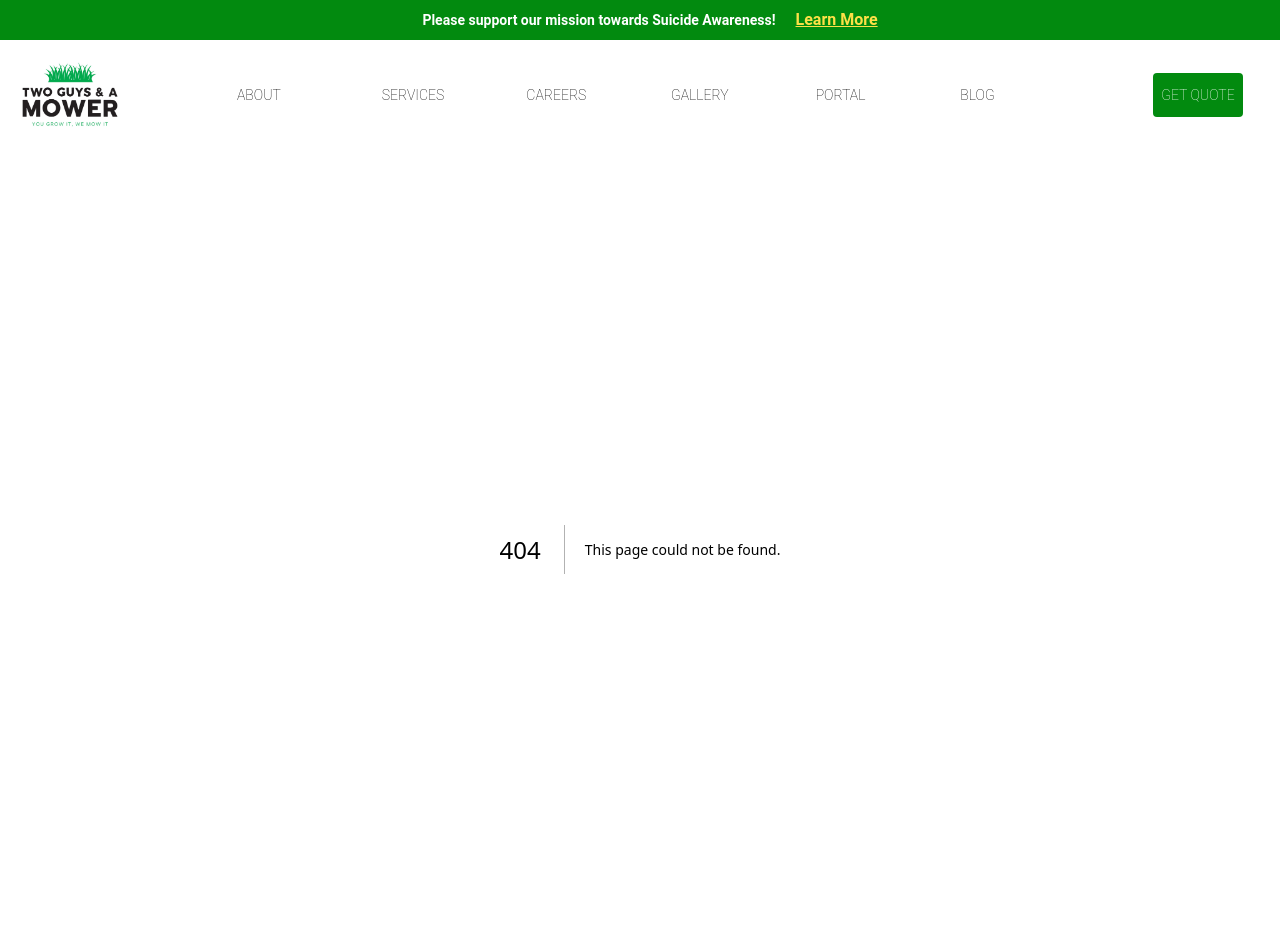
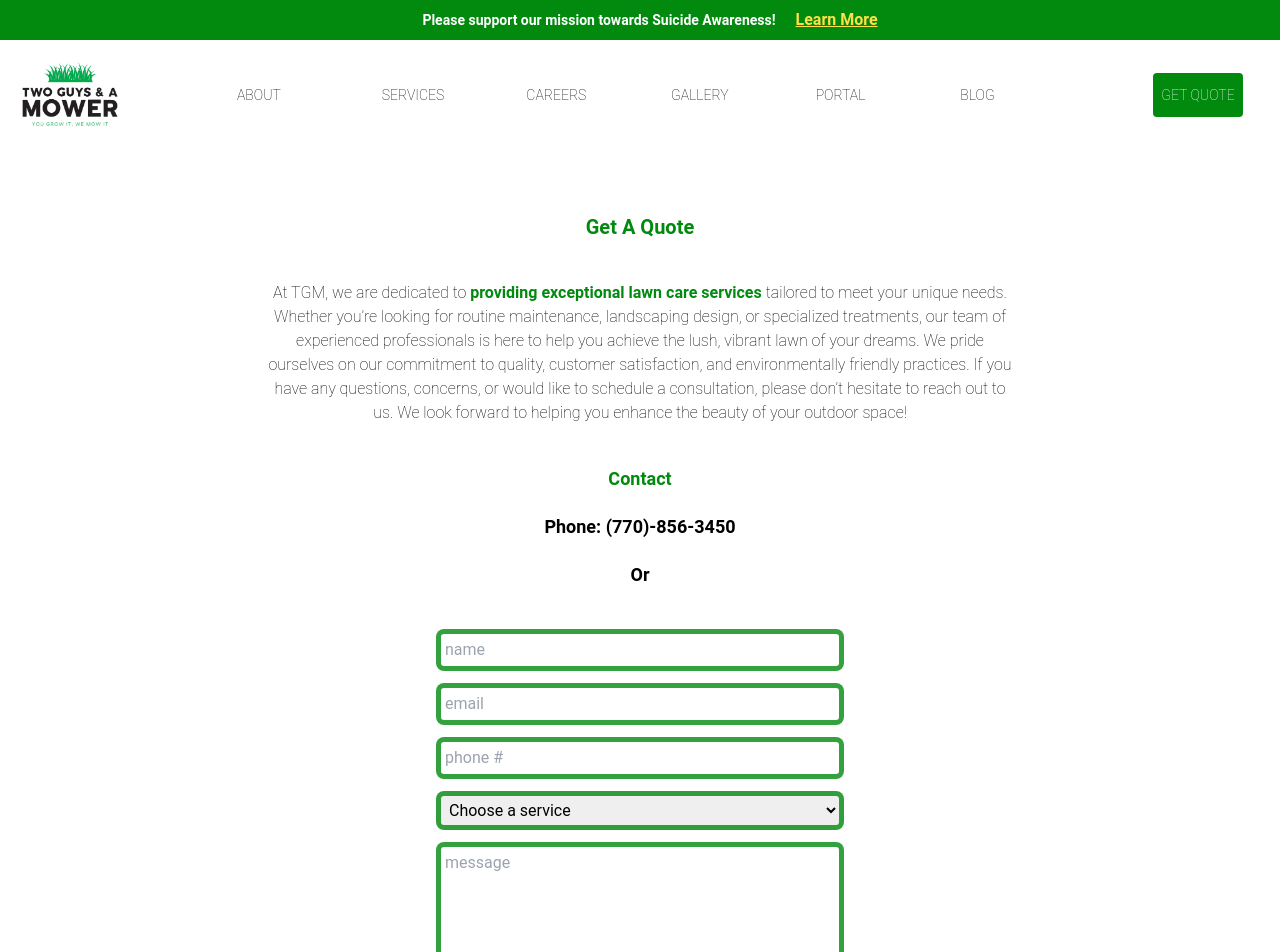
Before and after one commit to aakabia/TGM, a Next.js app in the folder tgm-site/: page /quote in a window 1280 px wide. Before the commit this address had no page. Shown: the top 952 px of the page. Built offline with nearby package versions, Linux system fonts and the light colour scheme.

Commit message:
completed contact page design

```diff
--- /dev/null
+++ b/tgm-site/app/(sub-pages)/quote/page.jsx
@@ -0,0 +1,32 @@
+
+import QuoteForm from "@/app/components/quotePage/QuoteForm";
+import React from "react";
+import { lawnBio } from "@/app/data";
+
+const Quote = () => {
+  return (
+    <div className="w-full h-screen flex flex-col justify-center mt-16 ">
+      <div className=" w-full h-screen flex flex-col items-center justify-between space-y-5 ">
+        <h2 className="font-bold text-xl text-emerald capitalize">
+          Get A quote
+        </h2>
+        <div className="w-full h-auto p-5 flex items-center justify-center ">
+          <p className="text-center font-thin md:w-[80%] lg:w-[60%]">
+            {lawnBio.quoteBio}
+          </p>
+        </div>
+
+        <h2 className="font-bold text-lg text-emerald capitalize">Contact</h2>
+        <h3 className="font-bold text-lg  capitalize">Phone: (770)-856-3450 </h3>
+        <h3 className="font-bold text-lg  capitalize">Or</h3>
+
+
+        <QuoteForm />
+      </div>
+    </div>
+  );
+};
+
+export default Quote;
+
+// Above, we render the display for our quote page
--- a/tgm-site/app/(sub-pages)/services/page.jsx
+++ b/tgm-site/app/(sub-pages)/services/page.jsx
@@ -29,6 +29,7 @@ const Services = () => {
                 <ServiceCard
                   key={index}
                   pic={service.pic}
+                  alt={service.alt}
                   title={service.title}
                   serviceBio={service.serviceBio}
                   plansDiscription={service.plansDiscription}
--- a/tgm-site/app/components/homePage/HomeBanner.jsx
+++ b/tgm-site/app/components/homePage/HomeBanner.jsx
@@ -1,11 +1,14 @@
 "uae client";
+import { useRouter } from 'next/navigation';
 import React from "react";
 import Image from "next/image";
 import bg from "../../../public/images/homeLawn.jpg";
 
 const HomeBanner = () => {
+  const router = useRouter();
+
   const handleClick = () => {
-    console.log("button clicked");
+    router.push(`/quote`);
   };
 
   // button only console.logs currently
--- a/tgm-site/app/components/homePage/ServiceArea.jsx
+++ b/tgm-site/app/components/homePage/ServiceArea.jsx
@@ -1,12 +1,14 @@
 "use client";
+import { useRouter } from 'next/navigation';
 import React from "react";
 import Image from "next/image";
 import { serviceAreas } from "@/app/data";
 import grassPic from "../../../public/images/grass.jpg";
 
 const ServiceArea = () => {
+  const router = useRouter();
   const handleClick = () => {
-    console.log("button clicked");
+    router.push(`/quote`);
   };
 
   return (
--- a/tgm-site/app/components/navigation/index.jsx
+++ b/tgm-site/app/components/navigation/index.jsx
@@ -1,4 +1,5 @@
 "use client"; // to handle on client side
+import { useRouter } from 'next/navigation';
 import React, { useState } from 'react';
 import Image from "next/image";
 import bg from "../../../public/images/TGMLogo.jpg";
@@ -10,8 +11,9 @@ import HamburgerIcon from "./hamburgerMenu/HamburgerIcon";
 
 const Navigation = () => {
 
-  const handleClick = () => {
-    console.log("button clicked");
+    const router = useRouter();
+    const handleClick = () => {
+    router.push(`/quote`);
   };
 
   // Above does nothing yet
@@ -76,5 +78,3 @@ const Navigation = () => {
 };
 
 export default Navigation;
-
-// button only console logs currently
--- /dev/null
+++ b/tgm-site/app/components/quotePage/QuoteForm.jsx
@@ -0,0 +1,137 @@
+"use client";
+import React from "react";
+import { useForm } from "react-hook-form";
+import { useSearchParams } from "next/navigation";
+
+export default function QuoteForm() {
+  const searchParams = useSearchParams();
+  const service = searchParams.get("service");
+  //console.log("service:", service);
+
+  const {
+    register,
+    handleSubmit,
+    formState: { errors },
+  } = useForm();
+
+  const onSubmit = (data) => console.log(data);
+  //console.log(errors);
+
+  return (
+    <form
+      onSubmit={handleSubmit(onSubmit)}
+      className=" max-w-md w-full h-auto flex flex-col items-center justify-center space-y-3 p-5 "
+    >
+      <input
+        className="w-full focus:outline-none focus:ring-2 focus:ring-accent/50  text-black border-[5px] border-solid border-emeraldOp rounded-lg p-1 "
+        type="text"
+        placeholder="name"
+        {...register("name", {
+          required: "* A name is required!",
+          minLength: {
+            value: 3,
+            message: "* Name must be atleast 3 charcters long!",
+          },
+        })}
+      />
+
+      {errors.name && (
+        <span className="inline-block self-start font-bold text-sm">
+          {errors.name.message}
+        </span>
+      )}
+
+      <input
+        className="w-full focus:outline-none focus:ring-2 focus:ring-accent/50  text-black border-[5px] border-solid border-emeraldOp rounded-lg p-1"
+        type="email"
+        placeholder="email "
+        {...register("email", { required: "* A valid email is required!" })}
+      />
+      {errors.email && (
+        <span className="inline-block self-start font-bold text-sm">
+          {errors.email.message}
+        </span>
+      )}
+
+      <input
+        className="w-full focus:outline-none focus:ring-2 focus:ring-accent/50  text-black border-[5px] border-solid border-emeraldOp rounded-lg p-1"
+        type="tel"
+        placeholder="phone #"
+        {...register("phone #", {
+          required: "* A Phone number is required!",
+          validate: {
+            isValidPhone: (value) =>
+              /^\d{10}$/.test(value) ||
+              "* Phone number must be 10 digits with no special chars!", // Adjust regex as needed
+          },
+        })}
+      />
+
+      {errors["phone #"] && (
+        <span className="inline-block self-start font-bold text-sm">
+          {errors["phone #"].message}
+        </span>
+      )}
+
+      <select
+        className="w-full focus:outline-none focus:ring-2 focus:ring-accent/50 border-[5px] border-solid border-emeraldOp rounded-lg p-1 text-black"
+        defaultValue={service || ""}
+        {...register("service", { required: "* A Service is required!" })}
+      >
+        <option value="" disabled>Choose a service</option>
+        <option value="Lawn Management">Lawn Management</option>
+        <option value="Property Management">Property Management</option>
+        <option value="Tree Pruning & Fertilizer">
+          Tree Pruning & Fertilizer
+        </option>
+        <option value="Pressure Washing">Pressure Washing</option>
+        <option value="Leaf & Gutters">Leaf & Gutters</option>
+        <option value="Aeration & Topdressing">Aeration & Topdressing</option>
+        <option value="Sod & Mulch Installation">
+          Sod & Mulch Installation
+        </option>
+        <option value="Flowers & Rock Installation">
+          Flowers & Rock Installation
+        </option>
+        <option value="Property Clean-Up">Property Clean-Up</option>
+      </select>
+
+      {errors.service && (
+        <span className="inline-block self-start font-bold text-sm">
+          {errors.service.message}
+        </span>
+      )}
+
+      <textarea
+        placeholder="message"
+        className="w-full h-[150px] focus:outline-none focus:ring-2 focus:ring-accent/50  text-black border-[5px] border-solid border-emeraldOp rounded-lg p-1 "
+        {...register("message", {
+          required: "* A massage is required!",
+          maxLength: {
+            value: 500,
+            message: "Message should be less than 500 characters!",
+          },
+          minLength: {
+            value: 50,
+            message: "Message should be more than 50 characters!",
+          },
+        })}
+      />
+
+      {errors.message && (
+        <span className="inline-block self-start font-bold text-sm">
+          {errors.message.message}
+        </span>
+      )}
+
+      <input
+        className="px-10 py-4 shadow-lg bg-emerald text-white border-accent/30 border-emeraldOp rounded-lg border-solid hover:shadow-glass-sm  focus:outline-none focus:ring-2 focus:ring-accent/50 cursor-pointer capitalize"
+        type="submit"
+      />
+    </form>
+  );
+}
+
+// Above is a form component built from the react hook form website and styled by me.
+// The form uses the register function for the inputs and conditional rending for the errors.
+// useSearchParams helps us get our params passed in our route
--- a/tgm-site/app/components/servicesPage/ServiceCard.jsx
+++ b/tgm-site/app/components/servicesPage/ServiceCard.jsx
@@ -1,10 +1,25 @@
 "use client";
+import { useRouter } from "next/navigation";
 import React, { useState } from "react";
 import "boxicons/css/boxicons.min.css";
 import Image from "next/image";
 
-const ServiceCard = ({ pic, title, serviceBio, plansDiscription, plans }) => {
+const ServiceCard = ({
+  pic,
+  alt,
+  title,
+  serviceBio,
+  plansDiscription,
+  plans,
+}) => {
   const [showFirstElement, setShowFirstElement] = useState(false);
+  const router = useRouter();
+  // Above calls the next router
+
+  const handleClick = () => {
+    router.push(`/quote?service=${encodeURIComponent(title)}`);
+  };
+   // Our handle click push the router to our quote page with params in the url
 
   return (
     <div
@@ -15,7 +30,7 @@ const ServiceCard = ({ pic, title, serviceBio, plansDiscription, plans }) => {
         <div className="w-full h-[150px] relative">
           <Image
             src={pic}
-            alt="man cutting grass"
+            alt={alt}
             fill
             objectFit="cover"
             quality={100}
@@ -58,7 +73,10 @@ const ServiceCard = ({ pic, title, serviceBio, plansDiscription, plans }) => {
 
         <div className=" p-2 relative w-full h-auto">
           <div className="flex justify-start w-[50%]">
-            <button className="bg-emeraldOp text-white rounded border  border-white hover:text-emerald hover:bg-white p-1 text-[15px] md:text-sm ">
+            <button
+              onClick={handleClick}
+              className="bg-emeraldOp text-white rounded border  border-white hover:text-emerald hover:bg-white p-1 text-[15px] md:text-sm "
+            >
               GET QUOTE
             </button>
           </div>
@@ -90,3 +108,5 @@ export default ServiceCard;
   The card is clickable and expands when selected.
   This functionality is achieved through conditional rendering of a div based on the value of showFirstElement.
  */
+
+  // useRouter helps us navigate and pass params to other pages.
--- a/tgm-site/app/data.js
+++ b/tgm-site/app/data.js
@@ -106,6 +106,23 @@ export const lawnBio = {
       clients achieve their landscaping goals with precision and reliability.
     </>
   ),
+
+  quoteBio: (
+    <>
+      At TGM, we are dedicated to{" "}
+      <span className="text-emerald font-bold">
+        providing exceptional lawn care services{" "}
+      </span>
+      tailored to meet your unique needs. Whether you’re
+      looking for routine maintenance, landscaping design, or specialized
+      treatments, our team of experienced professionals is here to help you
+      achieve the lush, vibrant lawn of your dreams. We pride ourselves on our
+      commitment to quality, customer satisfaction, and environmentally friendly
+      practices. If you have any questions, concerns, or would like to schedule
+      a consultation, please don’t hesitate to reach out to us. We look forward
+      to helping you enhance the beauty of your outdoor space!
+    </>
+  ),
 };
 
 // Above are exported react fragments that contain hard coded data that we will display on our home and about page.
@@ -134,9 +151,10 @@ export const marqueeWords = {
 export const serviceDiscriptions = [
   {
     pic: LawnManageService,
+    alt: "Nice lawn on a yard",
     title: "Lawn Management",
     serviceBio:
-      "Our lawn management service includes mowing, edging along driveways, walkways, and bed areas, as well as clearing debris from concrete surfaces to keep your property looking pristine.",
+      "Our lawn management service includes mowing, edging along driveways, walkways, and bed areas, as well as clearing debris from concrete surfaces to keep your property looking pristine. Enjoy a beautifully maintained lawn that enhances your home’s curb appeal effortlessly!",
     plansDiscription:
       "We offer flexible service plans designed to maintain a healthy, well-groomed lawn throughout the season. Choose a schedule that works best for you and enjoy a consistently maintained outdoor space with ease.",
     plans: [
@@ -146,9 +164,10 @@ export const serviceDiscriptions = [
   },
   {
     pic: propertyCareService,
+    alt: "Worker taking care of the property",
     title: "Property Management",
     serviceBio:
-      "Our weekly property maintenance includes expert shrub and hedge pruning, professional lawn fertilization, and core plug aeration for a healthier, greener lawn.",
+      "Our weekly property maintenance includes expert shrub and hedge pruning, professional lawn fertilization, and core plug aeration for a healthier, greener lawn. Let us handle the details so you can enjoy a lush, vibrant landscape year-round!",
     plansDiscription:
       "Choose from our 30, 40, or 50-week landscape management programs. Our dedicated team ensures precise lawn cutting, crisp perimeters, and a consistently clean property. Sit back, relax, and enjoy your outdoor space with the confidence that your landscape is in expert hands.",
     plans: [
@@ -160,6 +179,7 @@ export const serviceDiscriptions = [
   },
   {
     pic: fertilizerCareService,
+    alt: "Fertilizer in workers hand",
     title: "Tree Pruning & Fertilizer",
     serviceBio:
       " Enhance your weekly lawn care service by adding our expert shrub pruning for a bundled savings. Our lawn fertilization service is the perfect way to boost your yard’s curb appeal, promote healthier grass growth, and increase resistance to pests, all while ensuring a vibrant and lush lawn throughout the growing season.",
@@ -173,6 +193,7 @@ export const serviceDiscriptions = [
   },
   {
     pic: pressureWashingService,
+    alt: "Worker pressure washing walk way",
     title: "Pressure Washing",
     serviceBio:
       "Enhance the beauty of your property by adding our professional pressure washing service to any of our landscape management packages. It’s the perfect way to remove dirt, grime, and stains, leaving your outdoor spaces looking fresh and well-maintained.",
@@ -187,6 +208,7 @@ export const serviceDiscriptions = [
   },
   {
     pic: leafCleanUPService,
+    alt: "Worker blowing leafs",
     title: "Leaf & Gutters",
     serviceBio:
       "Our gutter cleaning service involves removing leaves by either blowing them off the roof or hand-cleaning them while on a ladder. Additionally, our mulching leaf clean-up service includes blowing out bed areas and mulching the leaves throughout your yard to keep it looking neat and tidy.",
@@ -196,11 +218,11 @@ export const serviceDiscriptions = [
       `Gutter cleaning service is available from October through February`,
       `Leaf clean-up and mulching from November through January`,
       `New to Fall 2025: Our "Blow and Go" drive-by leaf clean-up service allows customers to blow their leaves to the edge of the curb. We will then come by to collect and dispose of them, offering a convenient and efficient solution from November through January.`,
-
     ],
   },
   {
     pic: aerationService,
+    alt: "Picture of nice grass",
     title: "Aeration & Topdressing",
     serviceBio:
       "Our aeration service is tailored to your lawn type, while our topdressing service provides a natural solution to maintain healthy turf throughout the growing season and helps retain moisture during drought conditions.",
@@ -216,6 +238,7 @@ export const serviceDiscriptions = [
   },
   {
     pic: mulchService,
+    alt: "Laying sod on a yard",
     title: "Sod & Mulch Installation",
     serviceBio:
       "Our sod installation service delivers an instant, lush lawn, perfect for filling in bare spots or replacing damaged grass. We prepare the soil, lay the sod, and use proper watering techniques to ensure a vibrant, healthy lawn. Additionally, our mulch installation service enhances the beauty of your landscape by retaining moisture, preventing weeds, and adding a polished look. With premium mulch options and expert application, we give your garden the care and attention it deserves.",
@@ -236,6 +259,7 @@ export const serviceDiscriptions = [
   },
   {
     pic: flowerService,
+    alt: "A garden with rocks and flowers",
     title: "Flowers & Rock Installation",
     serviceBio:
       "We offer seasonal flower arrangements tailored to your property's sunlight needs, along with long needle pine straw delivery and spreading from February to November. Our selection of decorative rocks, gravel, and boulders can add a unique touch to your landscape. Additionally, our eco-friendly, pet-safe lawn dye keeps your lawn green year-round, lasting up to 6 weeks, and reducing the need for chemicals.",
@@ -246,13 +270,11 @@ export const serviceDiscriptions = [
       `Spring and Fall seasonal flowers`,
       `Rock Install:`,
       `February-November`,
-
-
-
     ],
   },
   {
     pic: trashService,
+    alt: "Recycle bin with trash in it",
     title: "Property Clean-Up",
     serviceBio:
       "Property clean-ups are a one-time service, not recurring, and include mowing, trimming, edging, pruning shrubs/bushes, and a general clean-up of clippings to leave your landscape looking neat and tidy. This service is perfect for seasonal transitions or special events.",
@@ -263,9 +285,6 @@ export const serviceDiscriptions = [
       `Metals: tin, copper, iron, etc.`,
       `Organic Matter: tree limbs, leaves, clippings, etc.`,
       `Junk: hot tubs, lawn mowers, swing sets, outdoor furniture, and more.`,
-
-
-
     ],
   },
 ];
--- a/tgm-site/app/globals.css
+++ b/tgm-site/app/globals.css
@@ -51,6 +51,9 @@
   }
 
   /* fadeout-horizontal used in our marquee component*/
+
+
+
 }
 
 @layer components {
--- a/tgm-site/package.json
+++ b/tgm-site/package.json
@@ -14,7 +14,8 @@
     "lucide-react": "^0.469.0",
     "next": "14.2.22",
     "react": "^18",
-    "react-dom": "^18"
+    "react-dom": "^18",
+    "react-hook-form": "^7.54.2"
   },
   "devDependencies": {
     "eslint": "^8",
```
Also changed, not shown: 1 other file (tests, documents, lock files or other folders).
